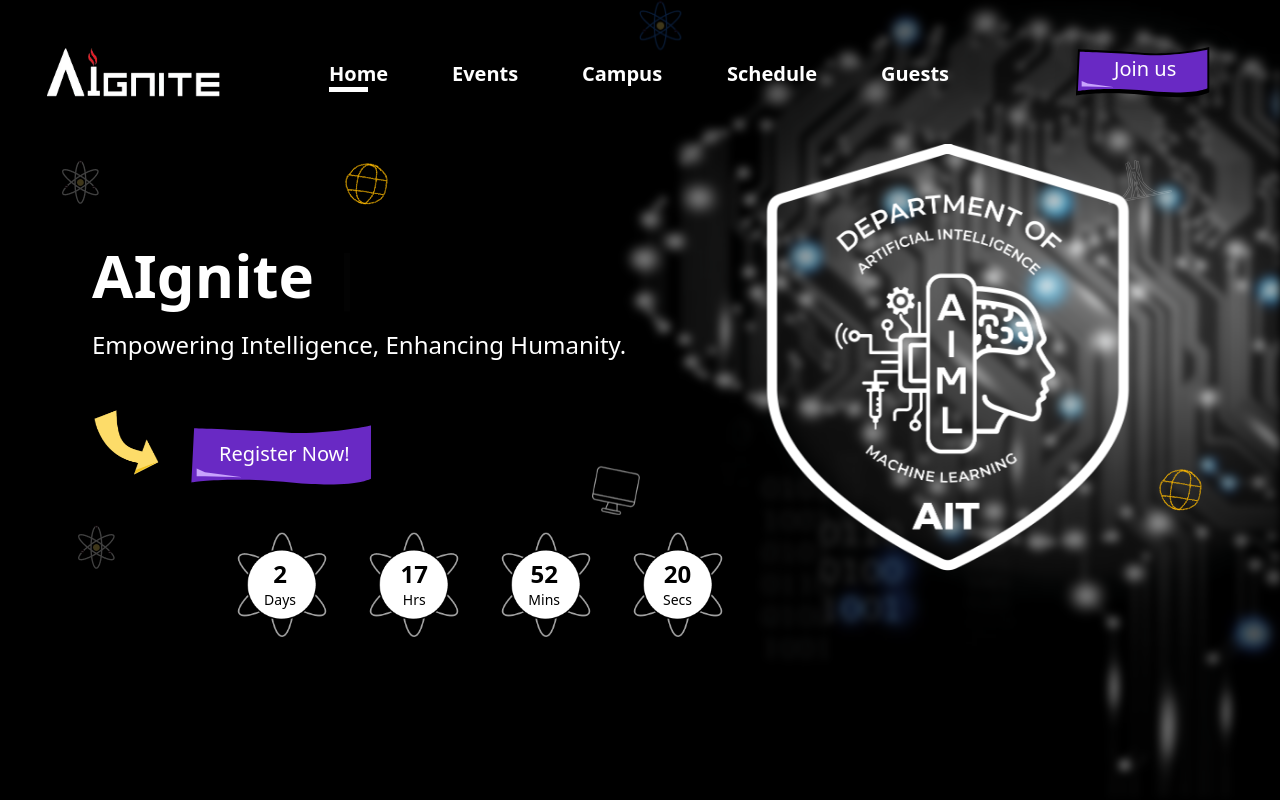
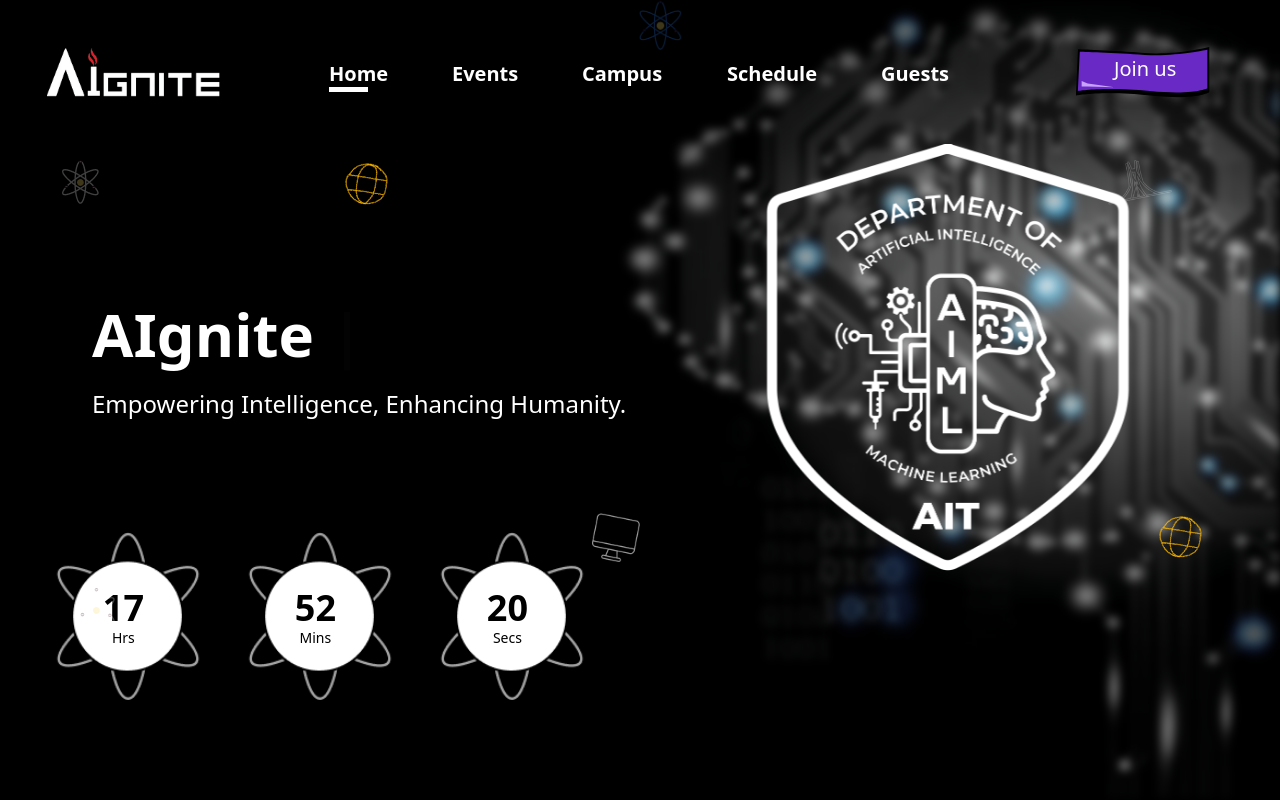
Before and after one commit to Amaan9136/AIgnite, a Next.js app: page / in a window 1280 px wide. Shown: the top 800 px of the page. Built offline with nearby package versions, Linux system fonts and the light colour scheme.

Commit message:
chore: V The Day

```diff
--- a/components/Hero/CounterAtom.jsx
+++ b/components/Hero/CounterAtom.jsx
@@ -12,10 +12,10 @@
         scale={1.1}
         transitionSpeed={250}
         className="cursor-pointer">
-        <Image src={Atom} height={100} width={100} />
-        <div className="absolute top-1/4 right-[40%] lg:right-[36%]">
-          <p style={{ color: "black" }} className="font-bold text-center text-base lg:text-2xl text-[14px]">{timeleft}</p>
-          <p style={{ color: "black" }} className="text-center text-[12px] sm:text-sm">{time}</p>
+        <Image src={Atom} height={160} width={160} />
+        <div className="absolute top-1/3 right-[40%] lg:right-[40%]">
+          <p style={{ color: "black" }} className="font-bold text-center text-base lg:text-4xl text-[14px]">{timeleft}</p>
+          <p style={{ color: "black" }} className="text-center text-[16px] sm:text-sm">{time}</p>
         </div>
       </Tilt>
     </Animate>
--- a/components/Hero/CounterContainer.jsx
+++ b/components/Hero/CounterContainer.jsx
@@ -20,9 +20,8 @@
         return () => clearInterval(timer)
     }, [countDownLimit])
   return (
-    <div className="flex justify-center grow mt-20 lg:mt-0 lg:mr-[20rem]">
+    <div className="flex justify-center grow mt-20 lg:mt-0 lg:mr-[40rem]">
       <div className="flex items-center gap-8 lg:gap-8 lg:flex-row 2xl:gap-24">
-        <CounterAtom delay={14} time="Days" timeleft={remainingTime.days}/>
         <CounterAtom delay={15} time="Hrs" timeleft={remainingTime.hours}/>
         <CounterAtom delay={16} time="Mins" timeleft={remainingTime.minutes}/>
         <CounterAtom delay={17} time="Secs" isHidden={true} timeleft={remainingTime.seconds}/>
--- a/components/Hero/Index.jsx
+++ b/components/Hero/Index.jsx
@@ -4,13 +4,11 @@
 import Typewriter from "typewriter-effect";
 import AIML_Logo from "../../images/logos/AIML-LOGO-WHITE.png";
 import BackGround from "../../images/sectionsAssets/Hero-background.png";
-import Arrow from "../../images/shapes/Arrow.png";
 import Atom from "../../images/shapes/atomWhite.png";
 import Computer from "../../images/shapes/computerWhite.png";
 import Globe from "../../images/shapes/globe.png";
 import Maqam from "../../images/shapes/MaqamWhite.png";
 import Animate from "../helpers/Animate-motion";
-import Purpulebutton from "../helpers/Purpulebutton";
 import CounterContainer from "./CounterContainer";
 import Navbar from "./Navbar";
 
@@ -48,7 +46,7 @@
       <div className="section-container pb-24 md:pb-0 mb-6 lg:mb-0">
         <Navbar />
         <Animate className="flex flex-col lg:gap-0 relative">
-          <div className="w-12 h-12 absolute top-1/4 left-4 lg:top-4 lg:left-4">
+          <div className="w-12 h-12 absolute top-1/2 left-4 lg:top-4 lg:left-4">
             <Image src={Atom} alt="Atom" />
           </div>
           <div className="w-12 h-12 absolute top-12 left-[90%] lg:top-4 lg:left-1/4">
@@ -100,7 +98,7 @@
                 </motion.p>
 
               </Tilt>
-                <Animate delay={11} className="flex items-end justify-center lg:justify-start cursor-pointer">
+                {/* <Animate delay={11} className="flex items-end justify-center lg:justify-start cursor-pointer">
                 <motion.div
                   style={{ opacity: counterOpacity }}
                 className="relative lg:h-[67px] bounce h-[50px] w-[50px] lg:w-[67px]">
@@ -111,7 +109,7 @@
                 className="mb-[-50px] cursor-not-allowed">
                   <Purpulebutton title={"Register Now!"} redirect={"#about-event"}/>
                 </motion.div>
-              </Animate>
+              </Animate> */}
             </Animate>
 
             <Animate delay={5} x={-60} y={80} duration={1} className="flex-1 pt-10 md:pt-4 lg:pt-0 order-first lg:order-last">
```
